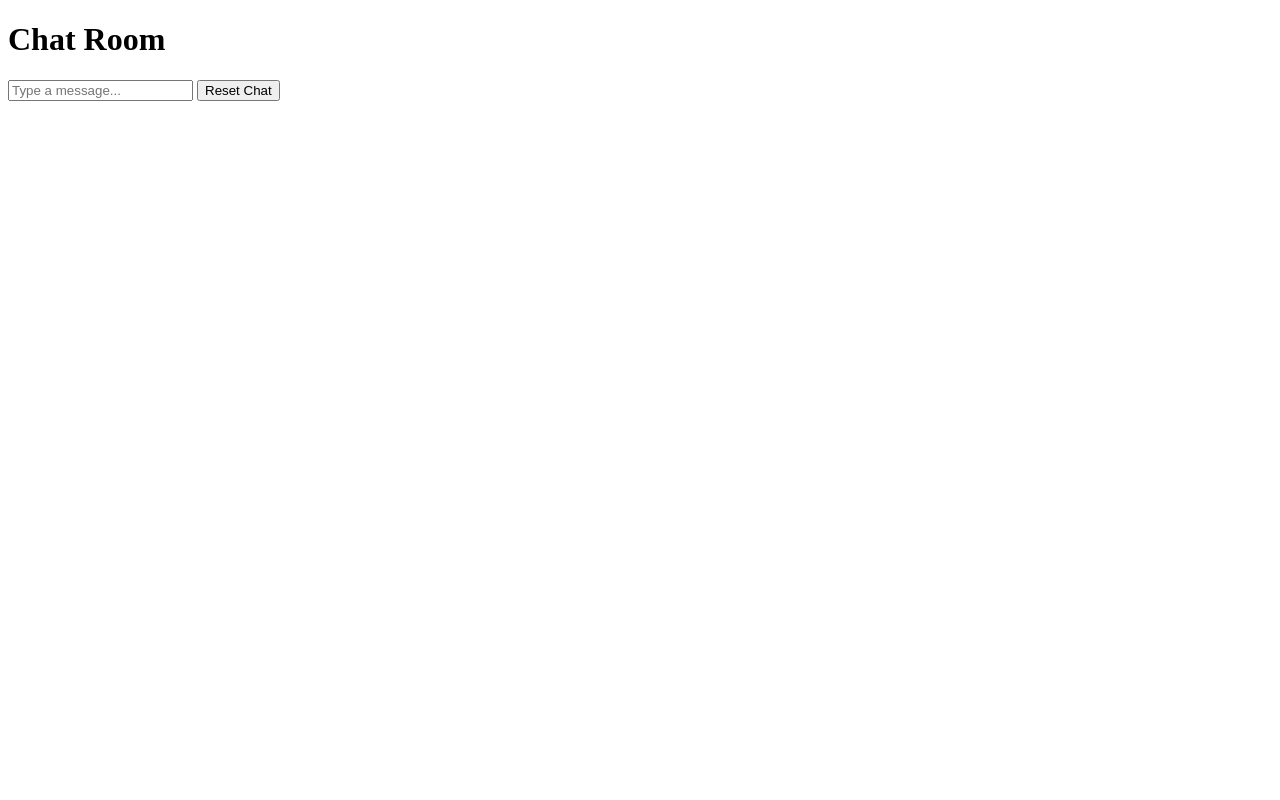
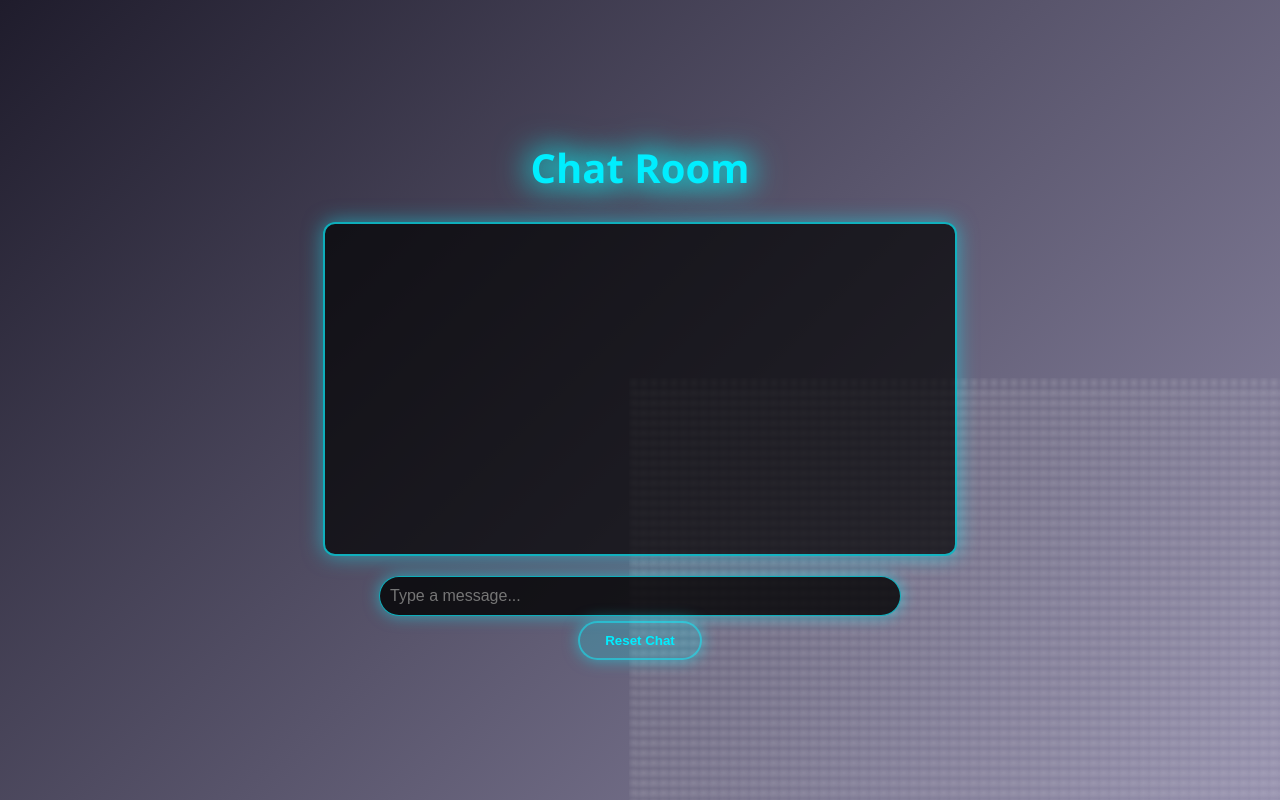
Before and after one commit to amindridi1/chatroom, a Flask app: page / in a window 1280 px wide. Run offline with Flask 2, Linux system fonts and the light colour scheme; data that the repository does not hold is empty.

Commit message:
Update index.html

```diff
--- a/templates/index.html
+++ b/templates/index.html
@@ -5,37 +5,156 @@
     <meta name="viewport" content="width=device-width, initial-scale=1.0">
     <title>Chat Room</title>
     <style>
-        /* Updated body and style settings from the previous example remain the same */
+        /* Background gradient with dark neon effect */
+        body {
+            font-family: 'Segoe UI', Tahoma, Geneva, Verdana, sans-serif;
+            background: linear-gradient(135deg, #1f1c2c, #928dab);
+            color: #FFFFFF;
+            display: flex;
+            flex-direction: column;
+            align-items: center;
+            justify-content: center;
+            overflow: hidden;
+            min-height: 100vh;
+            margin: 0;
+            position: relative;
+            perspective: 1000px;
+        }
 
-        /* Updated message div to only apply animation to newly added messages */
+        /* Particle effect layer */
+        #particles {
+            position: absolute;
+            top: 0;
+            left: 0;
+            width: 100%;
+            height: 100%;
+            overflow: hidden;
+            z-index: 0;
+            pointer-events: none;
+            background: transparent;
+        }
+
+        /* Starry particles and floating lines animation */
+        @keyframes particles {
+            0% { transform: translate3d(0, 0, 0); }
+            100% { transform: translate3d(-100px, -200px, 0); }
+        }
+
+        #particles::before, #particles::after {
+            content: '';
+            position: absolute;
+            top: 50%;
+            left: 50%;
+            width: 200%;
+            height: 200%;
+            background: radial-gradient(circle, rgba(255,255,255,0.15), rgba(0,0,0,0));
+            background-size: 10px 10px;
+            animation: particles 60s linear infinite;
+        }
+        #particles::after {
+            animation-duration: 120s;
+            opacity: 0.5;
+        }
+
+        h1 {
+            font-size: 2.5em;
+            color: #0ef;
+            text-shadow: 0 0 20px #0ef, 0 0 30px #0ff;
+            animation: glow 2s ease-in-out infinite alternate;
+            z-index: 2;
+            margin-top: 0;
+        }
+
+        /* Chat box with neon border */
+        #messages {
+            border: 2px solid rgba(14, 239, 255, 0.7);
+            padding: 15px;
+            width: 90%;
+            max-width: 600px;
+            height: 300px;
+            background: rgba(0, 0, 0, 0.7);
+            box-shadow: 0 0 20px rgba(14, 239, 255, 0.5);
+            overflow-y: auto;
+            margin-bottom: 15px;
+            border-radius: 12px;
+            position: relative;
+            z-index: 2;
+            color: #0ef;
+        }
+
+        /* Neon-glow effect for messages */
         #messages div {
-            background: rgba(68, 230, 245, 0.2);
+            background: rgba(255, 255, 255, 0.1);
             padding: 12px;
             margin: 5px 0;
             border-radius: 10px;
-            box-shadow: 0 0 15px rgba(68, 230, 245, 0.5);
-            color: #333;
+            box-shadow: 0 0 15px rgba(14, 239, 255, 0.5);
+            color: #0ef;
             font-size: 1em;
             opacity: 0;
             animation: bubble 0.7s ease forwards;
             animation-delay: calc(0.1s * var(--index));
-            transform: rotateY(5deg) translate3d(0, 10px, 0);
+            transform: rotateY(10deg) translate3d(0, 10px, 0);
             transition: transform 0.3s ease;
         }
-        #messages div.new-message { /* Only apply animation for new messages */
-            opacity: 1;
-            animation: bubble 0.7s ease forwards;
+        #messages div:hover {
+            transform: scale(1.05) rotateY(0);
+            box-shadow: 0 0 25px rgba(14, 239, 255, 0.8);
         }
 
-        /* Keyframes for animations remain unchanged */
         @keyframes bubble {
             from { opacity: 0; transform: translateY(20px) scale(0.9); }
             to { opacity: 1; transform: translateY(0) scale(1); }
         }
+
+        /* Input box styling */
+        #input {
+            width: 80%;
+            max-width: 500px;
+            padding: 10px;
+            margin: 5px 0;
+            border-radius: 20px;
+            border: 1px solid rgba(14, 239, 255, 0.7);
+            outline: none;
+            background: rgba(0, 0, 0, 0.8);
+            color: #0ef;
+            box-shadow: 0 0 15px rgba(14, 239, 255, 0.5);
+            font-size: 1em;
+            transition: all 0.2s ease-in-out;
+            position: relative;
+            z-index: 2;
+        }
+        #input:focus {
+            box-shadow: 0 0 25px rgba(14, 239, 255, 1);
+            transform: scale(1.05);
+        }
+
+        /* Button with animated border and hover effect */
+        button {
+            background: rgba(14, 239, 255, 0.2);
+            color: #0ef;
+            border: 2px solid rgba(14, 239, 255, 0.5);
+            padding: 10px 25px;
+            border-radius: 20px;
+            cursor: pointer;
+            font-weight: bold;
+            transition: transform 0.3s, box-shadow 0.3s;
+            box-shadow: 0 0 15px rgba(14, 239, 255, 0.5);
+            position: relative;
+            z-index: 2;
+        }
+        button:hover {
+            transform: scale(1.1);
+            box-shadow: 0 0 30px rgba(14, 239, 255, 0.8);
+        }
+
+        /* Header glow animation */
+        @keyframes glow {
+            from { text-shadow: 0 0 20px #0ef, 0 0 30px #0ff; }
+            to { text-shadow: 0 0 30px #0ff, 0 0 40px #0ff; }
+        }
     </style>
     <script>
-        let lastMessageCount = 0;  // Track the number of messages
-
         async function sendMessage() {
             const input = document.getElementById('input');
             const message = input.value;
@@ -55,38 +174,26 @@
             const response = await fetch('/get_messages');
             const messages = await response.json();
             const messagesDiv = document.getElementById('messages');
-
-            // Check if message count has changed to avoid repeated animation
-            if (messages.length !== lastMessageCount) {
-                messagesDiv.innerHTML = '';  // Clear current messages only if new messages arrived
+            messagesDiv.innerHTML = '';  // Clear current messages
 
             messages.forEach((msg, index) => {
                 const item = document.createElement('div');
                 item.textContent = msg;
                 item.style.setProperty('--index', index);
-
-                    // Add 'new-message' class only for newly loaded messages
-                    if (index >= lastMessageCount) {
-                        item.classList.add('new-message');
-                    }
-
                 messagesDiv.appendChild(item);
             });
 
             messagesDiv.scrollTop = messagesDiv.scrollHeight;  // Scroll to bottom
-                lastMessageCount = messages.length;  // Update message count
-            }
         }
 
         async function resetChat() {
             await fetch('/reset_chat', {
                 method: 'POST',
             });
-            lastMessageCount = 0;  // Reset message count on reset
             loadMessages();  // Reload messages after reset
         }
 
-        // Load messages every second only if there are updates
+        // Load messages every second to update chat in real time
         setInterval(loadMessages, 1000);
     </script>
 </head>
```
Lines whose indentation alone changed are shown as unchanged.
